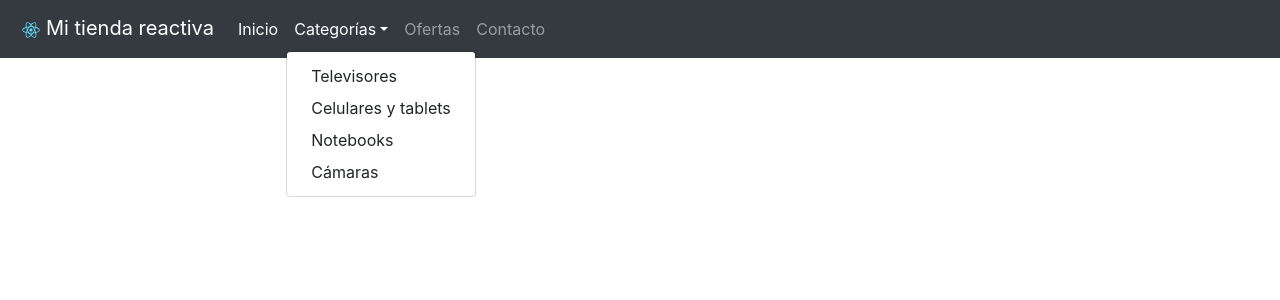
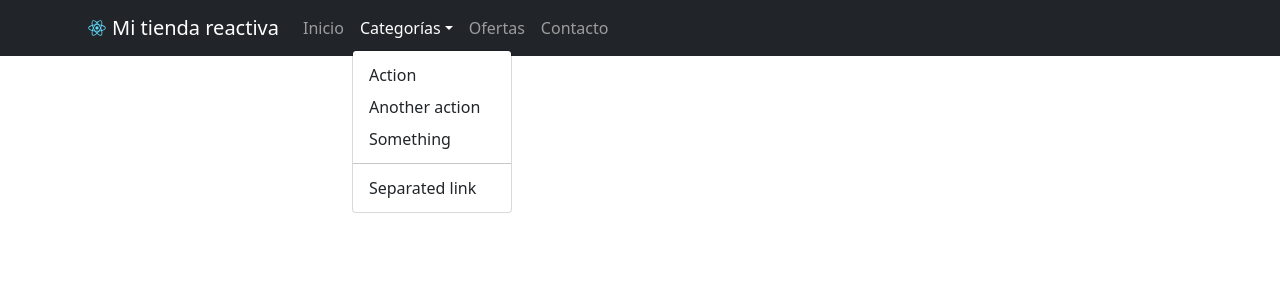
Before and after one commit to rodrigosoberon/mi-tienda-reactiva, a React (Create React App) app: page / in a window 1280 px wide. Both pictures are taken after a click on the button "Categorías". Shown: the top 300 px of the page. Built offline with nearby package versions, Linux system fonts and the light colour scheme.

Commit message:
instalar bootstrap

```diff
--- a/package.json
+++ b/package.json
@@ -6,7 +6,9 @@
     "@testing-library/jest-dom": "^5.16.4",
     "@testing-library/react": "^13.2.0",
     "@testing-library/user-event": "^13.5.0",
+    "bootstrap": "^5.1.3",
     "react": "^18.1.0",
+    "react-bootstrap": "^2.4.0",
     "react-dom": "^18.1.0",
     "react-scripts": "5.0.1",
     "web-vitals": "^2.1.4"
--- a/public/index.html
+++ b/public/index.html
@@ -5,12 +5,6 @@
     <link rel="icon" href="%PUBLIC_URL%/favicon.ico" />
     <meta name="viewport" content="width=device-width, initial-scale=1" />
     <meta name="theme-color" content="#000000" />
-    <link
-      rel="stylesheet"
-      href="https://cdn.jsdelivr.net/npm/bootstrap@4.0.0/dist/css/bootstrap.min.css"
-      integrity="sha384-Gn5384xqQ1aoWXA+058RXPxPg6fy4IWvTNh0E263XmFcJlSAwiGgFAW/dAiS6JXm"
-      crossorigin="anonymous"
-    />
     <meta
       name="description"
       content="Web site created using create-react-app"
@@ -45,20 +39,5 @@
       To begin the development, run `npm start` or `yarn start`.
       To create a production bundle, use `npm run build` or `yarn build`.
     -->
-    <script
-      src="https://code.jquery.com/jquery-3.2.1.slim.min.js"
-      integrity="sha384-KJ3o2DKtIkvYIK3UENzmM7KCkRr/rE9/Qpg6aAZGJwFDMVNA/GpGFF93hXpG5KkN"
-      crossorigin="anonymous"
-    ></script>
-    <script
-      src="https://cdn.jsdelivr.net/npm/popper.js@1.12.9/dist/umd/popper.min.js"
-      integrity="sha384-ApNbgh9B+Y1QKtv3Rn7W3mgPxhU9K/ScQsAP7hUibX39j7fakFPskvXusvfa0b4Q"
-      crossorigin="anonymous"
-    ></script>
-    <script
-      src="https://cdn.jsdelivr.net/npm/bootstrap@4.0.0/dist/js/bootstrap.min.js"
-      integrity="sha384-JZR6Spejh4U02d8jOt6vLEHfe/JQGiRRSQQxSfFWpi1MquVdAyjUar5+76PVCmYl"
-      crossorigin="anonymous"
-    ></script>
   </body>
 </html>
--- a/src/components/NavBar.js
+++ b/src/components/NavBar.js
@@ -1,69 +1,102 @@
 import logo from "../logo.svg";
+import { Navbar, Container, Nav, NavDropdown } from "react-bootstrap";
 
 function NavBar() {
   return (
-    <nav className="navbar navbar-expand-lg navbar-dark bg-dark">
-      <a className="navbar-brand" href="#">
-        <img src={logo} width={30} height={30} />
-        Mi tienda reactiva
-      </a>
-      <button
-        class="navbar-toggler"
-        type="button"
-        data-toggle="collapse"
-        data-target="#navbarNav"
-        aria-controls="navbarNav"
-        aria-expanded="false"
-        aria-label="Toggle navigation"
-      >
-        <span class="navbar-toggler-icon"></span>
-      </button>
-      <div class="collapse navbar-collapse" id="navbarNav">
-        <ul class="navbar-nav">
-          <li class="nav-item active">
-            <a class="nav-link" href="#">
-              Inicio <span class="sr-only">(current)</span>
-            </a>
-          </li>
-          <li class="nav-item dropdown">
-            <a
-              class="nav-link dropdown-toggle"
-              href="#"
-              id="navbarDropdownMenuLink"
-              data-toggle="dropdown"
-              aria-haspopup="true"
-              aria-expanded="false"
-            >
-              Categorías
-            </a>
-            <div class="dropdown-menu" aria-labelledby="navbarDropdownMenuLink">
-              <a class="dropdown-item" href="#">
-                Televisores
-              </a>
-              <a class="dropdown-item" href="#">
-                Celulares y tablets
-              </a>
-              <a class="dropdown-item" href="#">
-                Notebooks
-              </a>
-              <a class="dropdown-item" href="#">
-                Cámaras
-              </a>
-            </div>
-          </li>
-          <li class="nav-item">
-            <a class="nav-link" href="#">
-              Ofertas
-            </a>
-          </li>
-          <li class="nav-item">
-            <a class="nav-link" href="#">
-              Contacto
-            </a>
-          </li>
-        </ul>
-      </div>
-    </nav>
+    <Navbar bg="dark" variant="dark" expand="lg">
+      <Container>
+        <img
+          alt=""
+          src={logo}
+          width="30"
+          height="30"
+          className="d-inline-block align-top"
+        />{" "}
+        <Navbar.Brand href="#">Mi tienda reactiva</Navbar.Brand>
+        <Navbar.Toggle aria-controls="basic-navbar-nav" />
+        <Navbar.Collapse id="basic-navbar-nav">
+          <Nav className="me-auto">
+            <Nav.Link href="#">Inicio</Nav.Link>
+            <NavDropdown title="Categorías" id="basic-nav-dropdown">
+              <NavDropdown.Item href="#action/3.1">Action</NavDropdown.Item>
+              <NavDropdown.Item href="#action/3.2">
+                Another action
+              </NavDropdown.Item>
+              <NavDropdown.Item href="#action/3.3">Something</NavDropdown.Item>
+              <NavDropdown.Divider />
+              <NavDropdown.Item href="#action/3.4">
+                Separated link
+              </NavDropdown.Item>
+            </NavDropdown>
+            <Nav.Link href="#link">Ofertas</Nav.Link>
+            <Nav.Link href="#link">Contacto</Nav.Link>
+          </Nav>
+        </Navbar.Collapse>
+      </Container>
+    </Navbar>
+
+    // <nav className="navbar navbar-expand-lg navbar-dark bg-dark">
+    //   <a className="navbar-brand" href="#">
+    //     <img src={logo} width={30} height={30} />
+    //     Mi tienda reactiva
+    //   </a>
+    //   <button
+    //     class="navbar-toggler"
+    //     type="button"
+    //     data-toggle="collapse"
+    //     data-target="#navbarNav"
+    //     aria-controls="navbarNav"
+    //     aria-expanded="false"
+    //     aria-label="Toggle navigation"
+    //   >
+    //     <span class="navbar-toggler-icon"></span>
+    //   </button>
+    //   <div class="collapse navbar-collapse" id="navbarNav">
+    //     <ul class="navbar-nav">
+    //       <li class="nav-item active">
+    //         <a class="nav-link" href="#">
+    //           Inicio <span class="sr-only">(current)</span>
+    //         </a>
+    //       </li>
+    //       <li class="nav-item dropdown">
+    //         <a
+    //           class="nav-link dropdown-toggle"
+    //           href="#"
+    //           id="navbarDropdownMenuLink"
+    //           data-toggle="dropdown"
+    //           aria-haspopup="true"
+    //           aria-expanded="false"
+    //         >
+    //           Categorías
+    //         </a>
+    //         <div class="dropdown-menu" aria-labelledby="navbarDropdownMenuLink">
+    //           <a class="dropdown-item" href="#">
+    //             Televisores
+    //           </a>
+    //           <a class="dropdown-item" href="#">
+    //             Celulares y tablets
+    //           </a>
+    //           <a class="dropdown-item" href="#">
+    //             Notebooks
+    //           </a>
+    //           <a class="dropdown-item" href="#">
+    //             Cámaras
+    //           </a>
+    //         </div>
+    //       </li>
+    //       <li class="nav-item">
+    //         <a class="nav-link" href="#">
+    //           Ofertas
+    //         </a>
+    //       </li>
+    //       <li class="nav-item">
+    //         <a class="nav-link" href="#">
+    //           Contacto
+    //         </a>
+    //       </li>
+    //     </ul>
+    //   </div>
+    // </nav>
   );
 }
 
--- a/src/index.js
+++ b/src/index.js
@@ -1,7 +1,7 @@
 import React from 'react';
 import ReactDOM from 'react-dom/client';
 import './index.css';
-// import App from './App';
+import 'bootstrap/dist/css/bootstrap.min.css';
 import NavBar from './components/NavBar';
 import reportWebVitals from './reportWebVitals';
 
```
Also changed, not shown: 1 other file (tests, documents, lock files or other folders).
